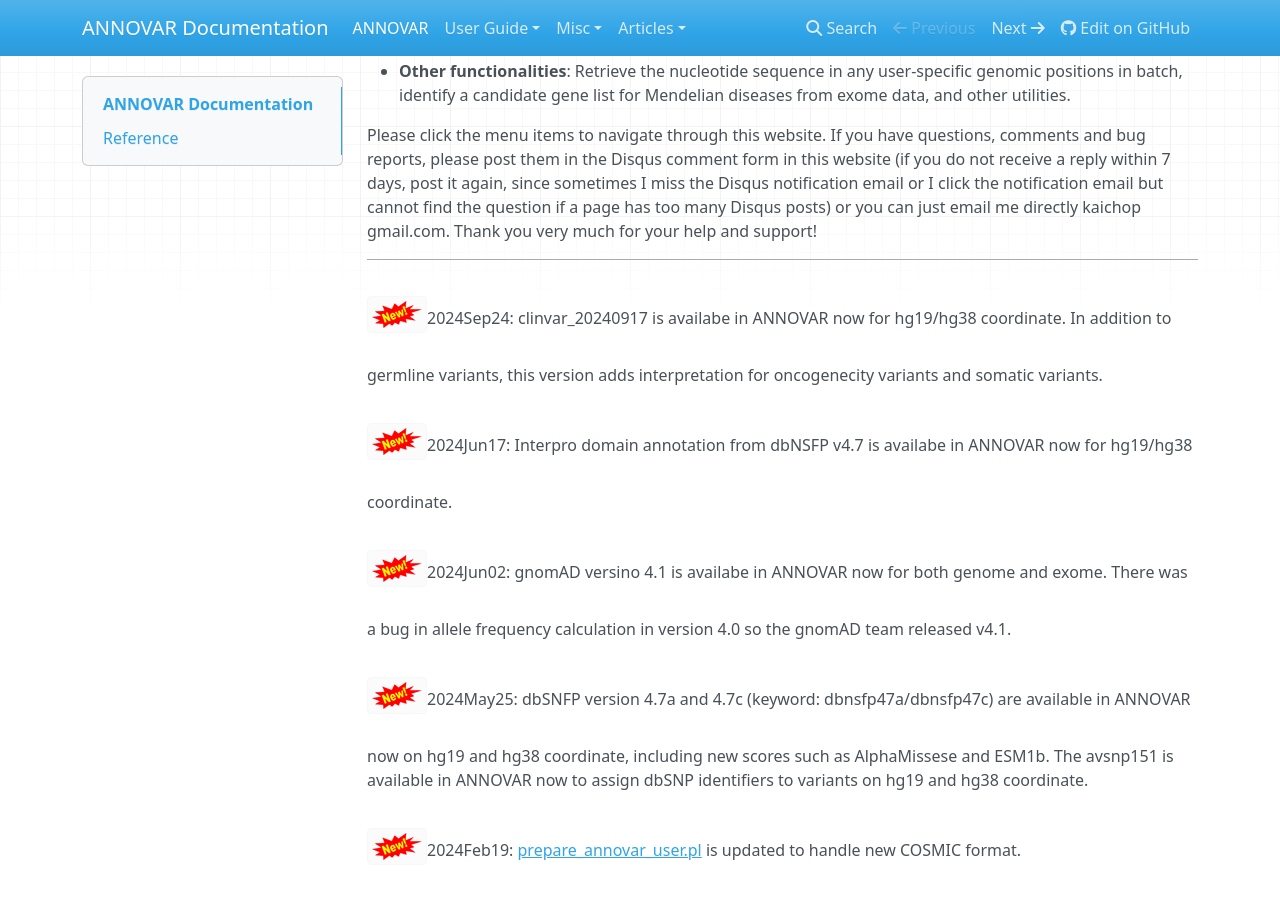
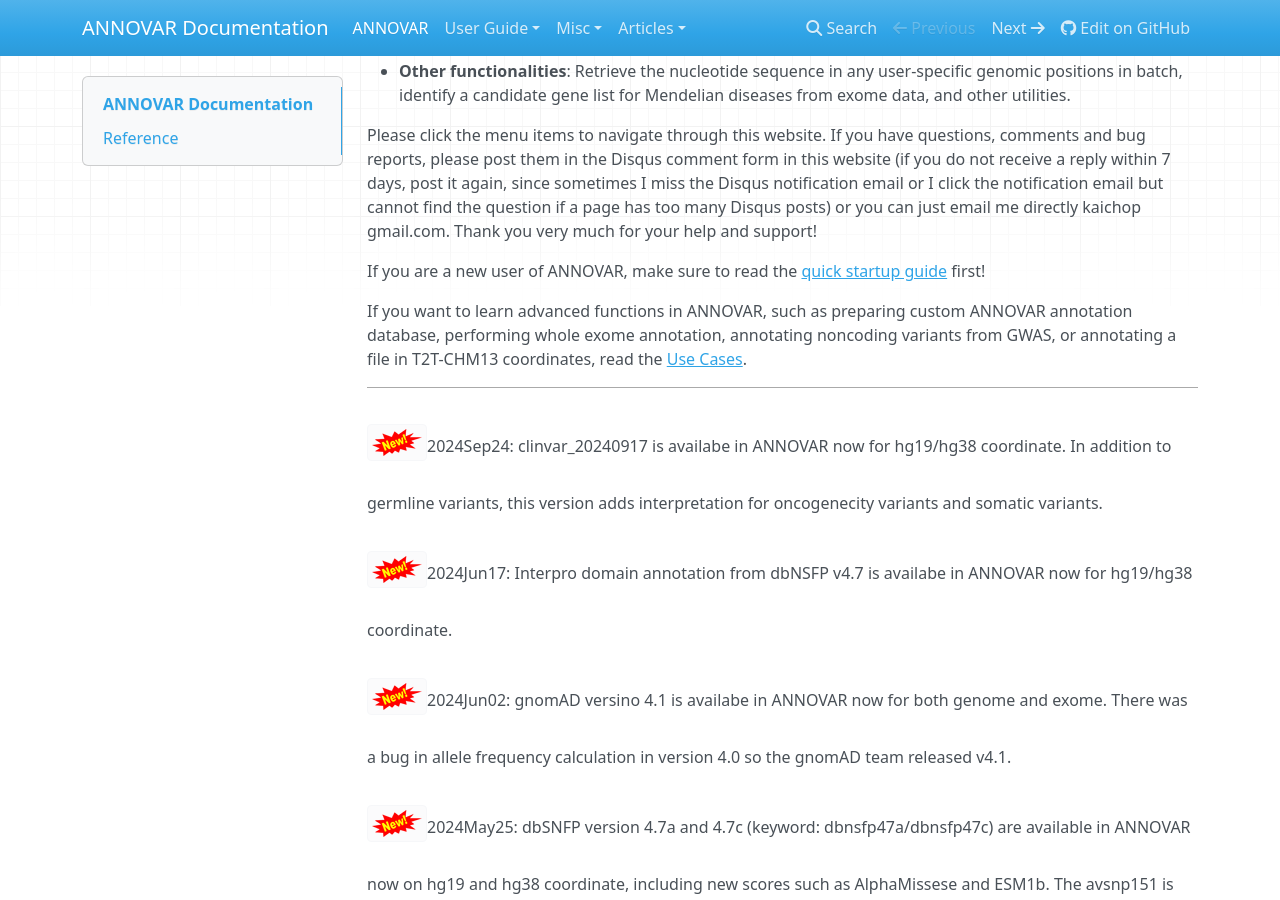
Before and after one commit to WGLab/doc-ANNOVAR, an MkDocs documentation site: the page built from docs/index.md, in a window 1280 px wide and 900 px high, scrolled down 499 px. Built offline with MkDocs 1.6.1, drawn with Linux system fonts in a browser that asks for light colours; nearby versions of some CDN libraries.

Commit message:
Update index.md

```diff
--- a/docs/index.md
+++ b/docs/index.md
@@ -8,6 +8,10 @@ ANNOVAR is an efficient software tool to utilize update-to-date information to f
 - **Other functionalities**: Retrieve the nucleotide sequence in any user-specific genomic positions in batch, identify a candidate gene list for Mendelian diseases from exome data, and other utilities.
 
 Please click the menu items to navigate through this website. If you have questions, comments and bug reports, please post them in the Disqus comment form in this website (if you do not receive a reply within 7 days, post it again, since sometimes I miss the Disqus notification email or I click the notification email but cannot find the question if a page has too many Disqus posts) or you can just email me directly kaichop gmail.com. Thank you very much for your help and support!
+
+If you are a new user of ANNOVAR, make sure to read the [quick startup guide](user-guide/startup.md) first!
+
+If you want to learn advanced functions in ANNOVAR, such as preparing custom ANNOVAR annotation database, performing whole exome annotation, annotating noncoding variants from GWAS, or annotating a file in T2T-CHM13 coordinates, read the [Use Cases](user-guide/use_case.md).
 
 ---
 
```
